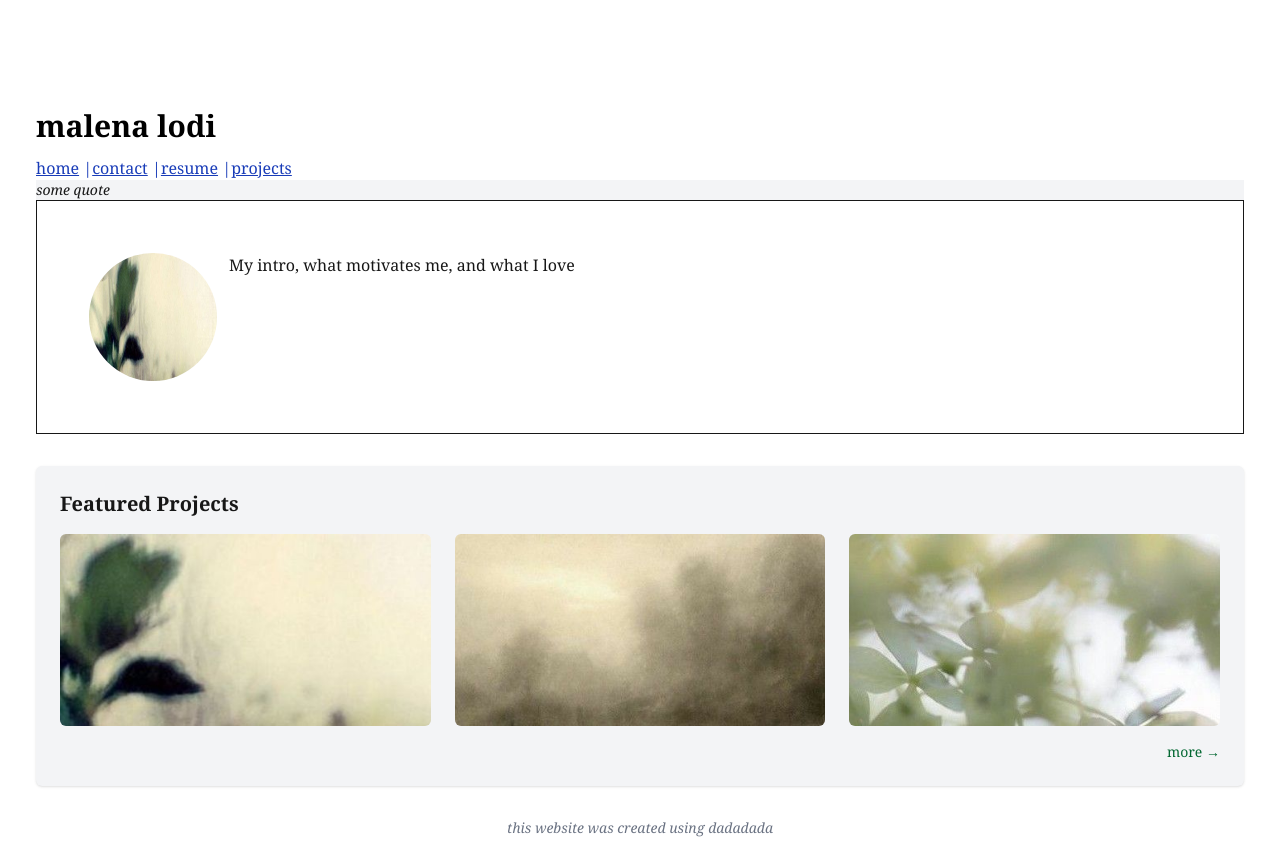
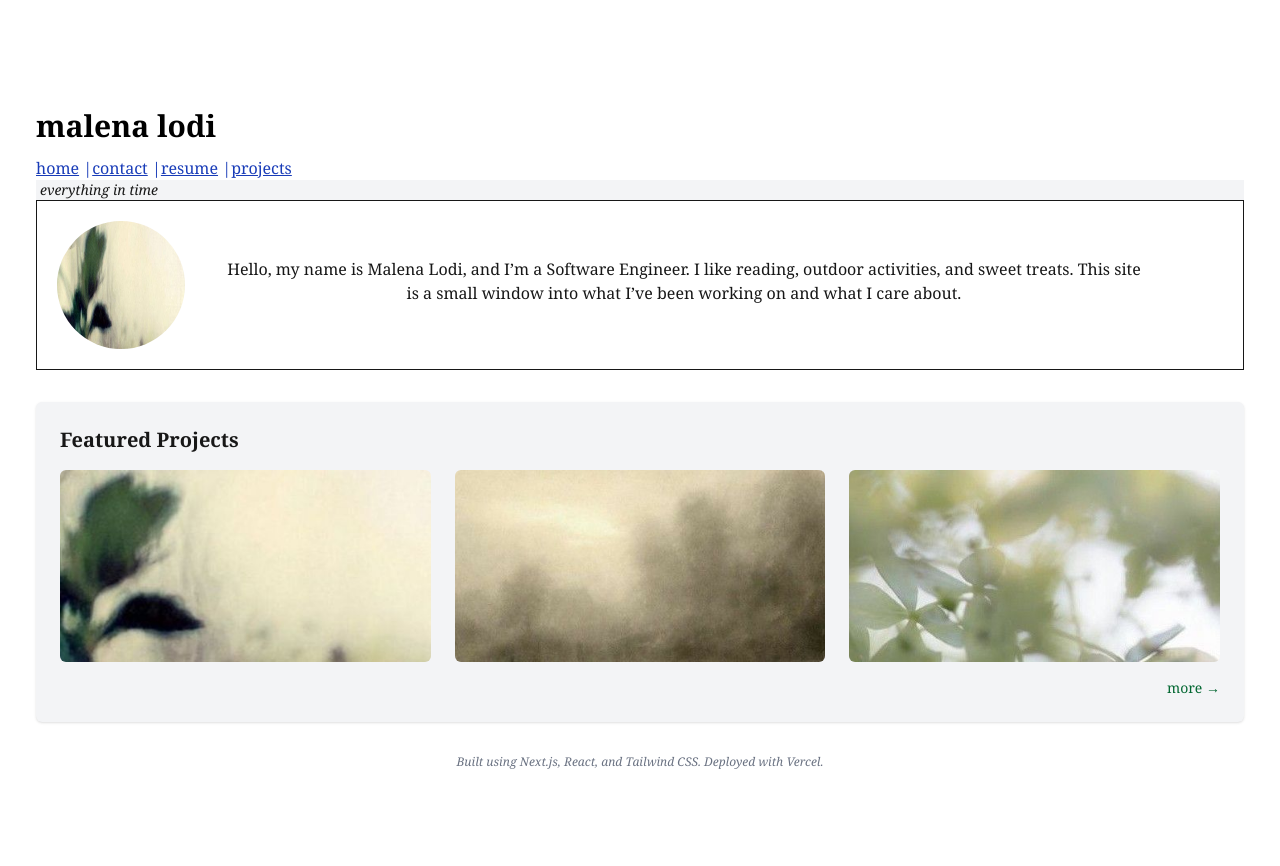
Before and after one commit to malena-3/malena-lodi, a Next.js app in the folder my-website/: page / in a window 1280 px wide. Built offline with nearby package versions, Linux system fonts and the light colour scheme.

Commit message:
more detail changes

```diff
--- a/my-website/src/app/contact/page.js
+++ b/my-website/src/app/contact/page.js
@@ -16,7 +16,7 @@ export default function Home() {
         </div>
       </header>
       <div className="bg-gray-100">
-        <p className="text-sm italic">some quote</p>
+        <p className="text-sm italic pl-1">everything in time</p>
       </div>
 
       {/* MAIN CONTENT */}
@@ -45,8 +45,8 @@ export default function Home() {
         <section className="border-1 p-6 mt-3">
             <h2 className="text-xl font-bold mb-4 text-center">Socials</h2>
             <p className="text-center">
-              <span className="p-8 underline"><a href="https://www.linkedin.com/in/malena-lodi-07a0aa251/">LinkedIn</a></span>
-              <span className="p-8 underline"><a href="https://github.com/malena-3">GitHub</a></span>
+              <span className="p-8 underline hover:text-gray-400"><a href="https://www.linkedin.com/in/malena-lodi-07a0aa251/">LinkedIn</a></span>
+              <span className="p-8 underline hover:text-gray-400"><a href="https://github.com/malena-3">GitHub</a></span>
             </p>
 
 
@@ -61,8 +61,8 @@ export default function Home() {
 
       {/* FOOTER CONTENT */}
        {/* info about website */}
-       <footer className="mt-8 text-sm italic text-gray-500 text-center">
-          <p>this website was created using dadadada</p>
+       <footer className="mt-8 text-xs italic text-gray-500 text-center">
+          <p>Built using Next.js, React, and Tailwind CSS. Deployed with Vercel.</p>
        </footer>
 
 
--- a/my-website/src/app/page.js
+++ b/my-website/src/app/page.js
@@ -16,12 +16,12 @@ export default function Home() {
         </div>
       </header>
       <div className="bg-gray-100">
-        <p className="text-sm italic">some quote</p>
+        <p className="text-sm italic pl-1">everything in time</p>
       </div>
 
       {/* MAIN CONTENT */}
         {/* intro section */}
-        <div className="border-1 p-13 flex">
+        <div className="border-1 p-5 flex">
           <Image
             className="rounded-full w-32 h-32"
             src="/header1.jpeg"
@@ -29,7 +29,9 @@ export default function Home() {
             width="33"
             height="33"
           />
-          <p className="pl-3">My intro, what motivates me, and what I love</p>
+          <p className="text-center pt-9 pl-10 pr-20">Hello, my name is Malena Lodi, and I’m a Software Engineer.
+                              I like reading, outdoor activities, and sweet treats.
+                              This site is a small window into what I’ve been working on and what I care about.</p>
         </div>
 
         {/* project section */}
@@ -87,8 +89,8 @@ export default function Home() {
 
       {/* FOOTER CONTENT */}
        {/* info about website */}
-       <footer className="mt-8 text-sm italic text-gray-500 text-center">
-          <p>this website was created using dadadada</p>
+       <footer className="mt-8 text-xs italic text-gray-500 text-center">
+          <p>Built using Next.js, React, and Tailwind CSS. Deployed with Vercel.</p>
        </footer>
 
 
--- a/my-website/src/app/projects/page.js
+++ b/my-website/src/app/projects/page.js
@@ -16,7 +16,7 @@ export default function Home() {
         </div>
       </header>
       <div className="bg-gray-100">
-        <p className="text-sm italic">some quote</p>
+        <p className="text-sm italic pl-1">everything in time</p>
       </div>
 
 
@@ -65,7 +65,11 @@ export default function Home() {
         </div>
 
 </section>
-
+      {/* FOOTER CONTENT */}
+       {/* info about website */}
+       <footer className="mt-8 text-xs italic text-gray-500 text-center">
+          <p>Built using Next.js, React, and Tailwind CSS. Deployed with Vercel.</p>
+       </footer>
 
     </main>
   );
--- a/my-website/src/app/resume/page.js
+++ b/my-website/src/app/resume/page.js
@@ -16,7 +16,8 @@ export default function Home() {
         </div>
       </header>
       <div className="bg-gray-100">
-        <p className="text-sm italic">some quote</p>
+      <p className="text-sm italic pl-1">everything in time</p>
+
       </div>
 
       {/* MAIN CONTENT */}
@@ -51,8 +52,8 @@ export default function Home() {
 
       {/* FOOTER CONTENT */}
        {/* info about website */}
-       <footer className="mt-8 text-sm italic text-gray-500 text-center">
-          <p>this website was created using dadadada</p>
+       <footer className="mt-8 text-xs italic text-gray-500 text-center">
+          <p>Built using Next.js, React, and Tailwind CSS. Deployed with Vercel.</p>
        </footer>
 
 
```
